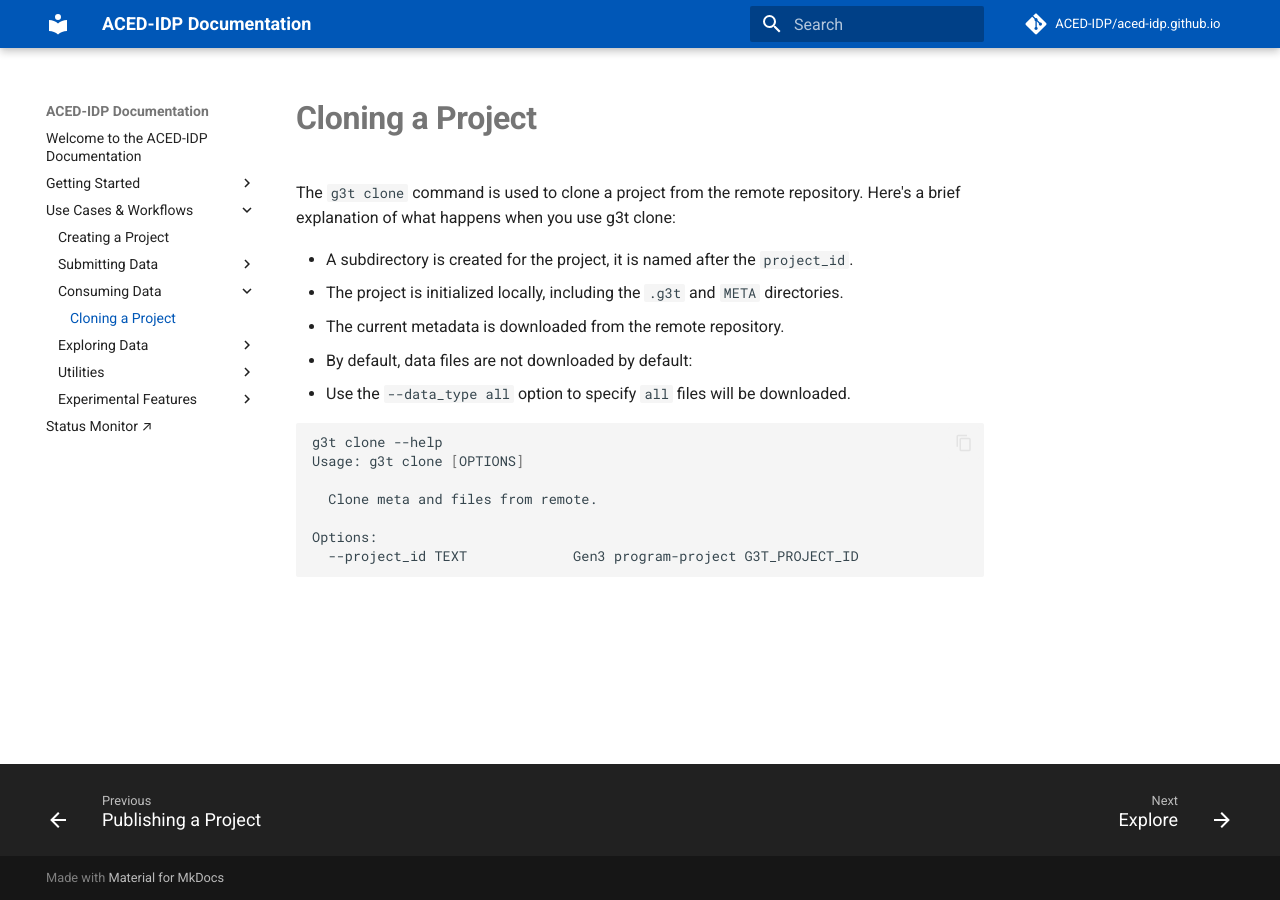
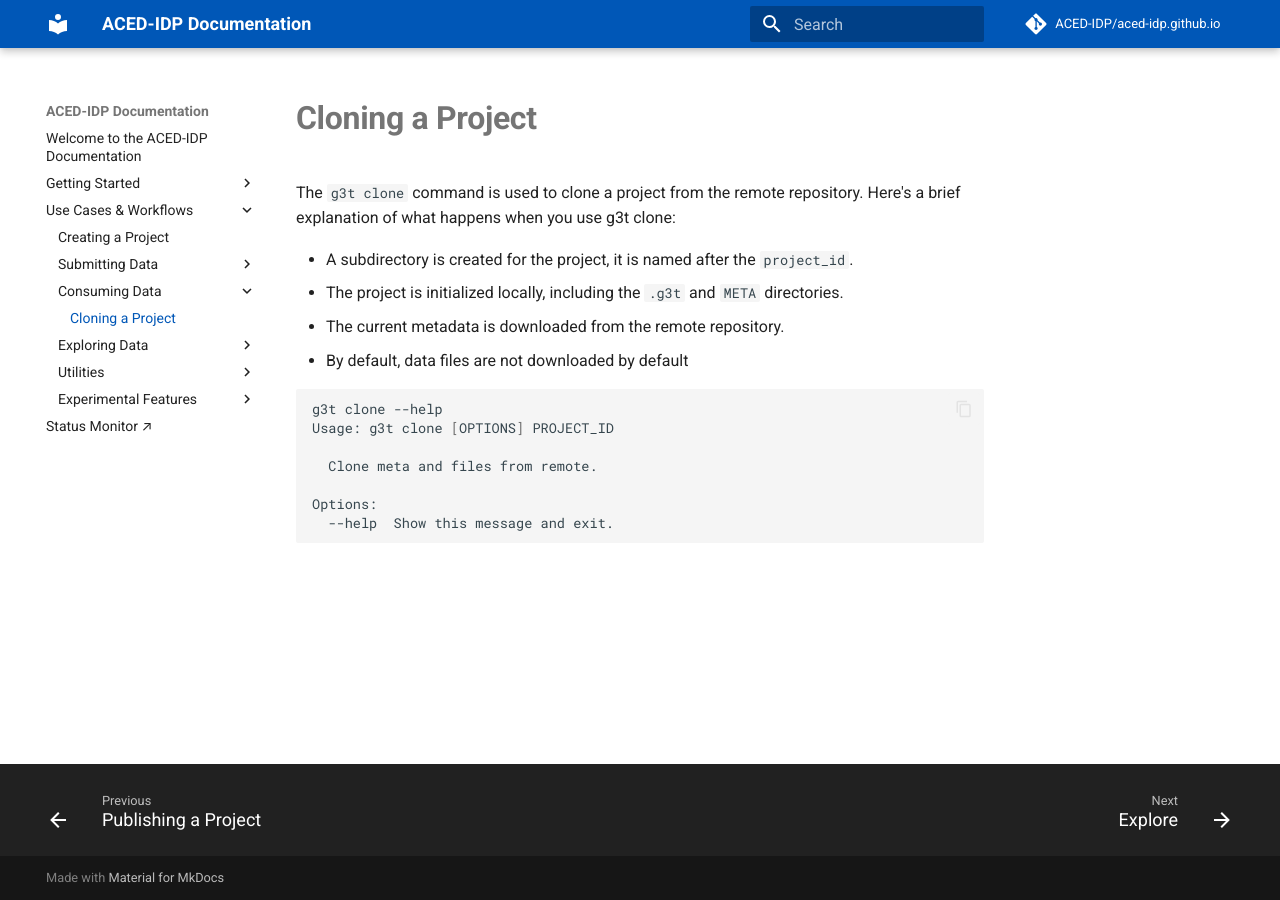
Before and after one commit to ACED-IDP/aced-idp.github.io, an MkDocs documentation site: the page built from docs/workflows/clone.md, in a window 1280 px wide. Built offline with MkDocs 1.6.1 and Material for MkDocs 9.7.7, drawn with Linux system fonts in a browser that asks for light colours; comment, search, counter and statistics services are not loaded.

Commit message:
update old stuff

````diff
--- a/docs/workflows/clone.md
+++ b/docs/workflows/clone.md
@@ -6,15 +6,14 @@ The `g3t clone` command is used to clone a project from the remote repository. H
 * A subdirectory is created for the project, it is named after the `project_id`.
 * The project is initialized locally, including the `.g3t` and `META` directories.
 * The current metadata is downloaded from the remote repository.
-* By default, data files are not downloaded by default:
-  * Use the `--data_type all` option to specify `all` files will be downloaded.
+* By default, data files are not downloaded by default
 
-```shell
+```sh
 g3t clone --help
-Usage: g3t clone [OPTIONS]
+Usage: g3t clone [OPTIONS] PROJECT_ID
 
   Clone meta and files from remote.
 
 Options:
-  --project_id TEXT             Gen3 program-project G3T_PROJECT_ID
+  --help  Show this message and exit.
 ```
--- a/mkdocs.yml
+++ b/mkdocs.yml
@@ -32,7 +32,6 @@ nav:
     - workflows/add-users.md
   - Experimental Features:
     - workflows/tabular.md
-    - workflows/restrict-access.md
 - Status Monitor ↗: https://aced-idp.github.io/status-monitor
 
 plugins:
````
Also changed, not shown: docs/workflows/tabular.md (+15 -22 lines).
